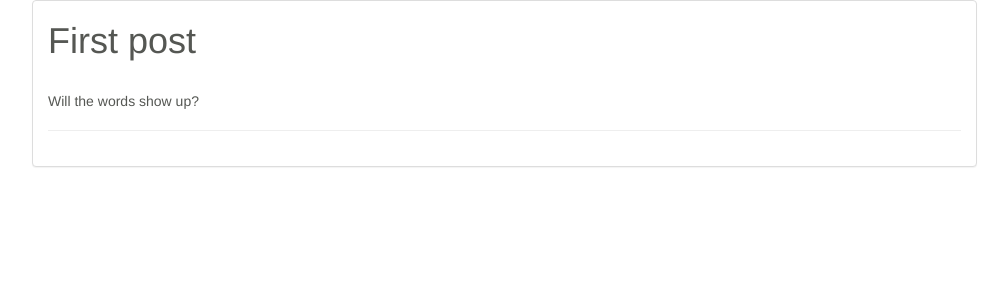
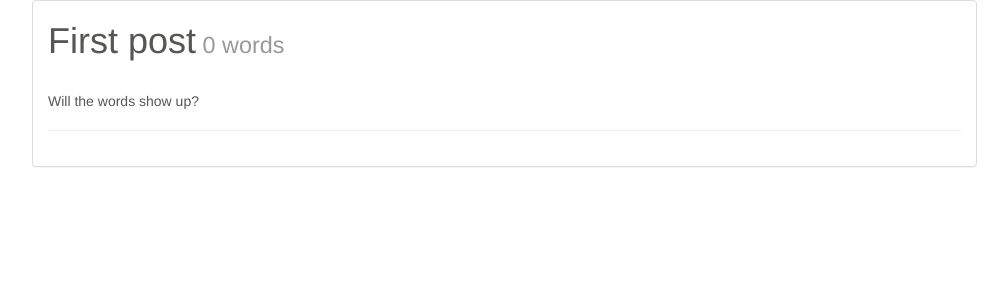
Before and after one commit to gnarizzy/MilliSay, a Django app: page /post/1/ in a window 1280 px wide. Shown: the top 300 px of the page, without its empty margins (38-1046 px from the left). Run offline with Django 3.2, Linux system fonts and the light colour scheme; data comes from the database, SQL or seed files in the repository; both versions use the stored data as it was after the commit; parts of the project's set-up code (start-up, migrations or seed data) failed here and were passed over.

Commit message:
More changes to ensure word count shows up on posts

```diff
--- a/millisay/templates/readwrite/post.html
+++ b/millisay/templates/readwrite/post.html
@@ -15,7 +15,7 @@
               <div class = "panel panel-default">
                   <div class = "panel-body">
                     <div class = "page-header">
-                        <h1>{{ post.title }}</h1>
+                        <h1>{{ post.title }}<small> {{post.words}} words</small></h1>
                         <br>
                         <p>{{ post.content }}</p>
                     </div>
```
Also changed, not shown: millisay/millisay.db, 2 other files.
